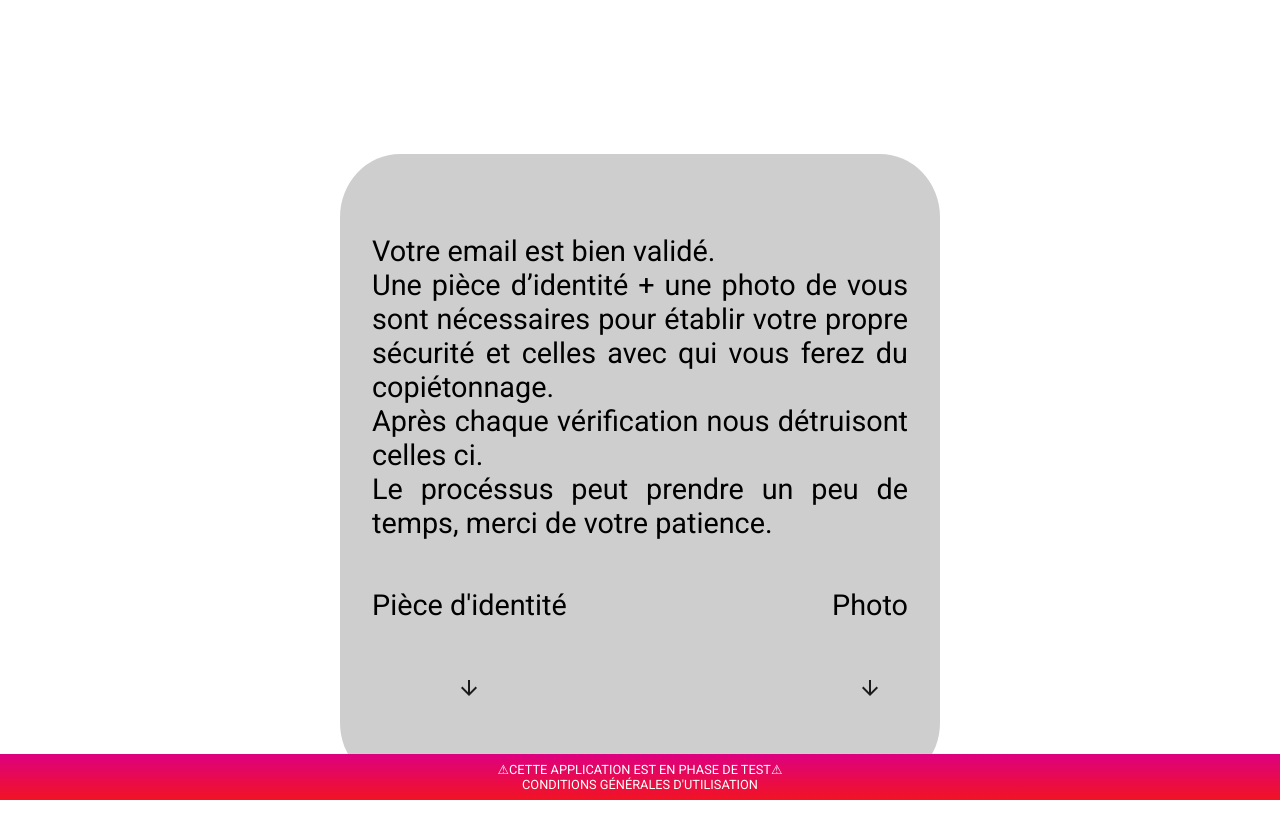
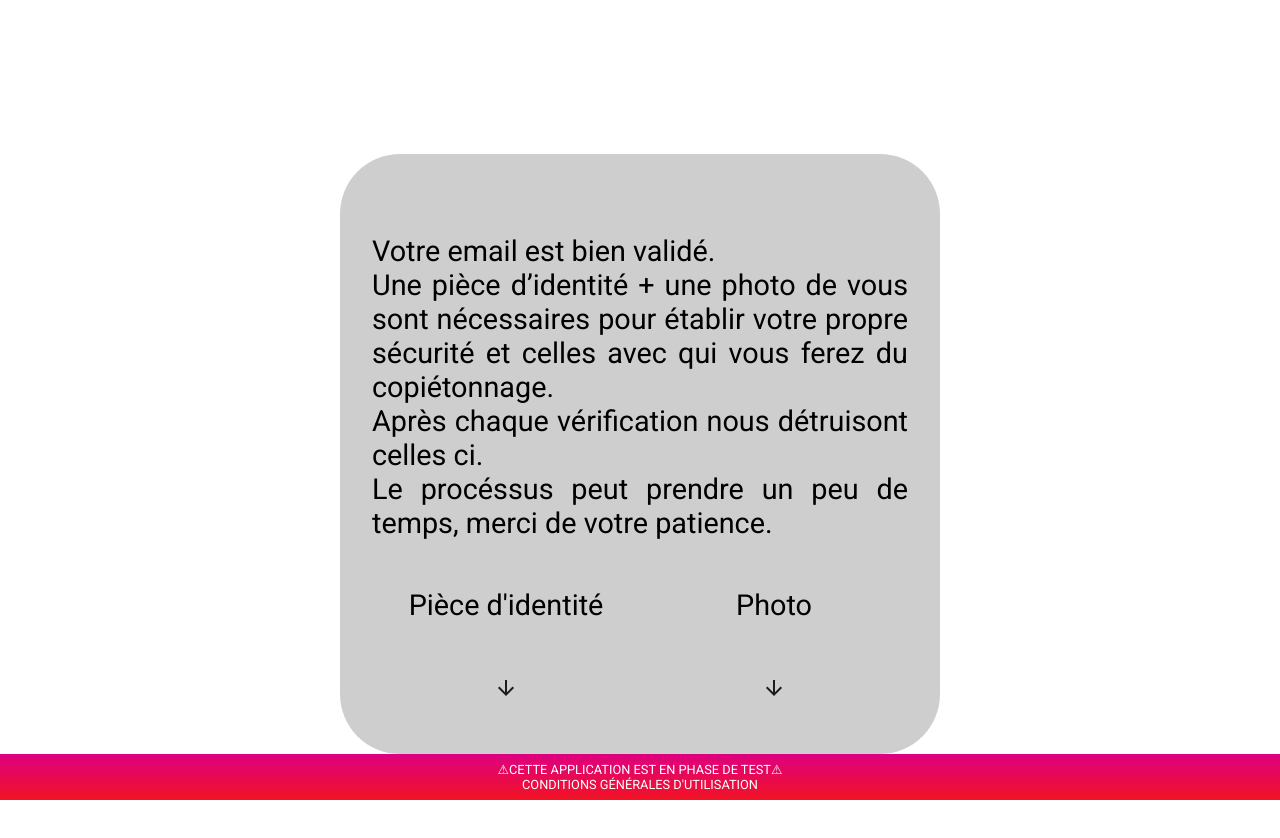
Before and after one commit to TheScriptoMax/woomy, a React (Create React App) app: page /awaiting-approval in a window 1280 px wide. Shown: the top 838 px of the page. Built offline with nearby package versions, Linux system fonts and the light colour scheme; no server answers; the database is empty; sample sign-in values are in the browser's storage.

Commit message:
modif de awaiting-approval

```diff
--- a/src/App.js
+++ b/src/App.js
@@ -5,8 +5,6 @@ import {AuthProvider} from "./contexts/AuthContext";
 
 /**** BANDEAU WARNING *****/
 import BandeauWarning from "./components/BandeauWarning/BandeauWarning";
-
-
 
 /**** LEGAL *****/
 import Cgu from './components/Cgu/Cgu';
@@ -34,14 +32,12 @@ import DistrictList from "./components/DistrictList/DistrictList";
 import AdminUsers from "./components/AdminUsers/AdminUsers";
 import AdminAcceptUsers from "./components/AdminAcceptUsers/AdminAcceptUsers";
 
-
 /**** CRUD COPIETONNAGE *****/
 import CowalkingList from './components/CowalkingList/CowalkingList';
 import CowalkingTicket from './components/CowalkingTicket/CowalkingTicket';
 import CowalkingCreate from './components/CowalkingCreate/CowalkingCreate';
 import CowalkingSearch from './components/CowalkingSearch/CowalkingSearch';
 import CowalkingEdit from "./components/CowalkingEdit/CowalkingEdit";
-
 
 /**** NOTIFICATION *****/
 import Notification from './components/Notifications/Notification';
@@ -50,7 +46,6 @@ import Notification from './components/Notifications/Notification';
 import './App.css';
 
 /// ----- React Modules ----- ///
-
 import {
     BrowserRouter as Router,
     Switch,
@@ -59,8 +54,6 @@ import {
 import PublicRoute from './components/Routes/PublicRoute'
 import PrivateRoute from './components/Routes/PrivateRoute'
 import EmailNotVerifiedRoute from "./components/Routes/EmailNotVerifiedRoute";
-
-
 import AwaitingApprovalRoute from "./components/Routes/AwaitingApprovalRoute";
 import AdminRoute from "./components/Routes/AdminRoute";
 import AdminCowalks from "./components/AdminCowalks/AdminCowalks";
@@ -100,7 +93,7 @@ function App() {
                     {/*----- Route private AwaitingApproval -----*/}
 
 
-                    <AwaitingApprovalRoute exact path='/awaiting-approval' component={AwaitingApproval}/>
+                    <Route exact path='/awaiting-approval' component={AwaitingApproval}/>
 
 
                     {/*----- AdminCowalks -----*/}
--- a/src/components/AwaitingApproval/AwaitingApproval.jsx
+++ b/src/components/AwaitingApproval/AwaitingApproval.jsx
@@ -13,6 +13,7 @@ import CircularProgress from '@material-ui/core/CircularProgress';
 
 // CSS IMPORT
 import './awaitingapproval.css';
+import Alert from "@material-ui/lab/Alert";
 
 //PAGE VALIDATION INCRIPTION
 
@@ -37,6 +38,8 @@ export default function AwaitingApproval () {
             .then((doc) =>{
                 if(doc.exists){
                     setUrlCard(doc.data().url)
+                    setCardLoading(false)
+                    setIconCard(true)
                 }
                 else {
                     console.log('ça existe pas')
@@ -52,6 +55,8 @@ export default function AwaitingApproval () {
             .then((doc) =>{
                 if(doc.exists){
                     setUrlPicture(doc.data().url)
+                    setPictureLoading(false)
+                    setIconPicture(true)
                 }
                 else {
                     console.log('ça existe pas')
@@ -146,7 +151,7 @@ export default function AwaitingApproval () {
                 Le procéssus peut prendre un peu de temps, merci de votre patience.
             </p>
 
-            <div className='confirm-id'>
+            <div className='confirm-upload-account'>
                 <div className='identity-confirm'>
                     <p>Pièce d'identité</p>
                     {/* MATERIAL UI BUTTON FOR LOGIN */}
@@ -195,9 +200,11 @@ export default function AwaitingApproval () {
                     </label>
                 </div>
             </div>
-
+            {iconCard && iconPicture ?
+                <Alert severity="info">Vos images ont bien été envoyé ! Merci de patienter.</Alert> :
+                ''
+            }
         </div>
-
     </div>
     );
   }
--- a/src/components/AwaitingApproval/awaitingapproval.css
+++ b/src/components/AwaitingApproval/awaitingapproval.css
@@ -33,7 +33,7 @@
     margin-bottom: 2rem;
 }
 
-.confirm-id {
+.confirm-upload-account {
     display: grid;
     grid-template-columns: repeat(2,1fr);
 }
--- a/src/components/Cgu/Cgu.jsx
+++ b/src/components/Cgu/Cgu.jsx
@@ -8,8 +8,8 @@ import { useEffect, useState } from 'react';
 // IMPORT FIREBASE
 import {database} from '../../firebase';
 
-import Header from '../header/Header';
-import Footer from '../footer/Footer';
+import Header from '../Header/Header';
+import Footer from '../Footer/Footer';
 
 
 //CGU
--- a/src/components/PrivacyPolicy/PrivacyPolicy.jsx
+++ b/src/components/PrivacyPolicy/PrivacyPolicy.jsx
@@ -1,8 +1,8 @@
 // IMPORT FIREBASE
 import {useAuth} from "../../contexts/AuthContext";
 
-import Header from "../header/Header";
-import Footer from "../footer/Footer";
+import Header from "../Header/Header";
+import Footer from "../Footer/Footer";
 
 
 export default function PrivacyPolicy () {
--- a/src/components/Routes/PrivateRoute.jsx
+++ b/src/components/Routes/PrivateRoute.jsx
@@ -2,8 +2,8 @@ import React, {useEffect, useState} from "react";
 import {Redirect, Route} from "react-router-dom";
 import {useAuth} from "../../contexts/AuthContext";
 import {database} from "../../firebase";
-import Header from "../header/Header";
-import Footer from "../footer/Footer";
+import Header from "../Header/Header";
+import Footer from "../Footer/Footer";
 
 export default function PrivateRoute({component: Component, ...rest})
 {
```
